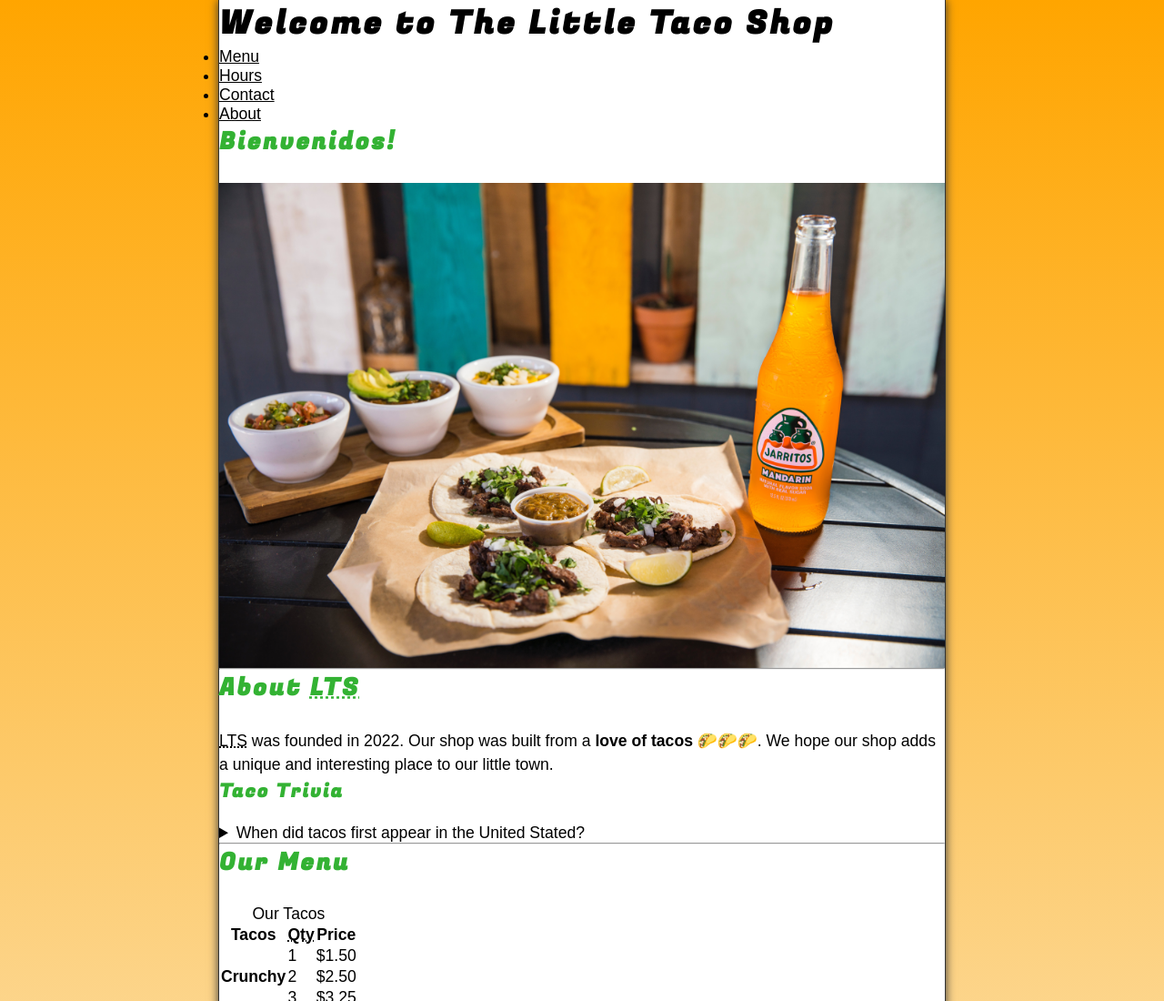
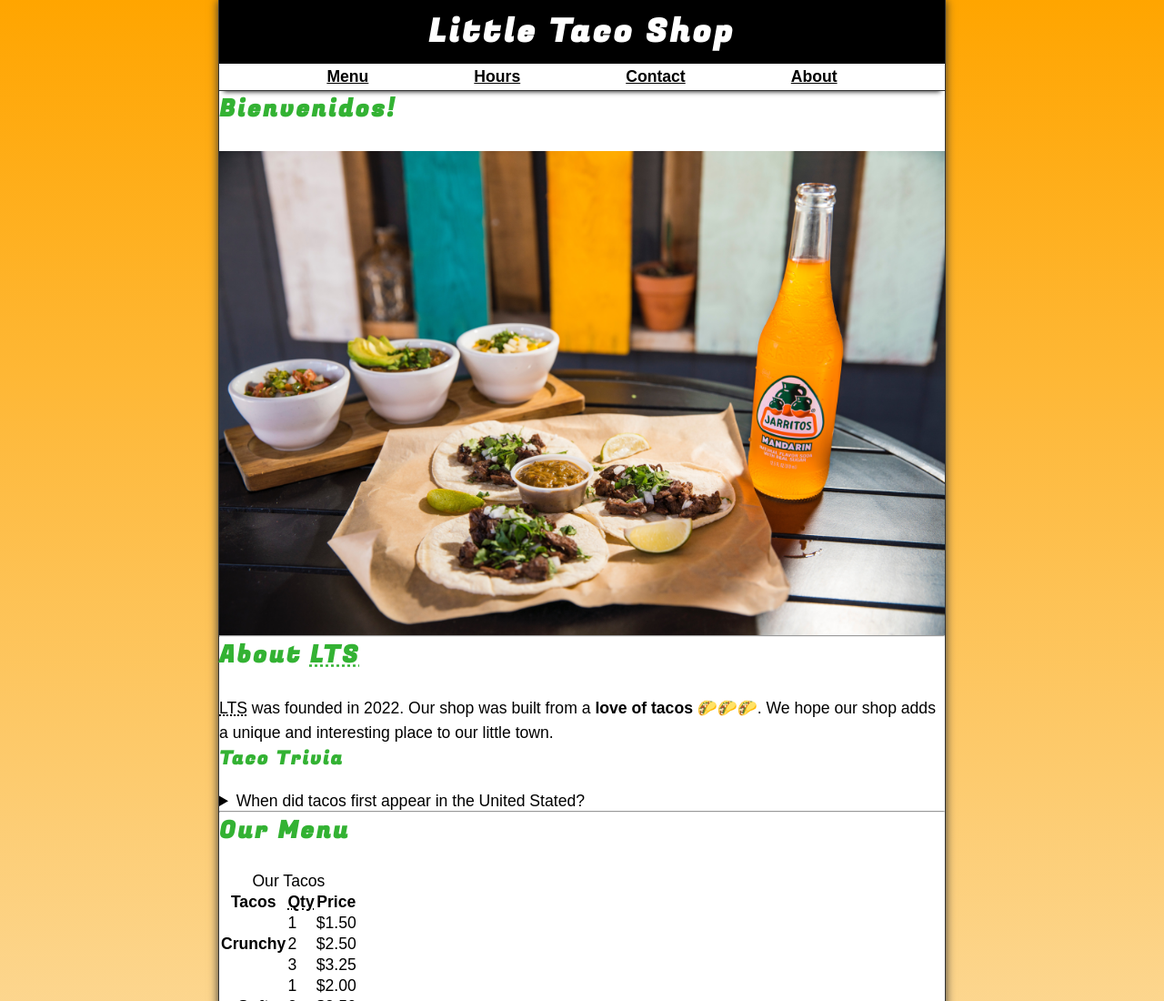
Before and after one commit to Dave-314land/little-taco-shop, a plain HTML site: page index.html in a window 1280 px wide. Shown: the top 1100 px of the page at 91% size. Drawn offline with Linux system fonts and the light colour scheme.

Commit message:
added css for header section

```diff
--- a/css/style.css
+++ b/css/style.css
@@ -36,16 +36,26 @@ textarea {
     --BGCOLOR: orange;
     --BGCOLOR-FADE: rgb(252, 220, 160);
     --BGIMAGE: linear-gradient(to bottom, var(--BGCOLOR), var(--BGCOLOR-FADE));
-    --BODY-BGCOLOR: #fff;
+    --BODY-BGCOLOR: #FFF;
     --FONT-COLOR: #000;
     --BORDER-COLOR: #333;
     --HIGHLIGHT-COLOR: rgb(51, 178, 51);
     --LINK-COLOR: #000;
     --LINK-HOVER: hsla(0, 0%, 0%, 0.6);
     --LINK-ACTIVE: orange;
+    --HEADER-BGCOLOR: #000;
+    --HEADER-COLOR: #FFF;
+    --NAV-BGCOLOR: #FFF;
 
     /* BORDERS */
     --BORDERS: 1px solid var(--BORDER-COLOR);
+
+    /* STANDARD PADDING */
+    --PADDING-TOPBOTTOM: 0.25em;
+    --PADDING-SIDE: 2.5%;
+
+    /* STANDARD MARGIN */
+    --MARGIN: clamp(1em, 2.5vh, 1.5em) 0;
 }
 
 
@@ -115,3 +125,34 @@ a:focus-visible {
 a:active {
     color: var(--LINK-ACTIVE);
 }
+
+
+/* || HEADER */
+
+.header {
+    position: sticky;
+    top: 0;
+    z-index: 1;
+}
+
+.header__h1 {
+    text-align: center;
+    background-color: var(--HEADER-BGCOLOR);
+    color: var(--HEADER-COLOR);
+    padding: var(--PADDING-TOPBOTTOM) var(--PADDING-SIDE);
+}
+
+.header__nav {
+    background-color: var(--NAV-BGCOLOR);
+    border-bottom: var(--BORDERS);
+    font-weight: bold;
+    box-shadow: 0 6px 5px -5px var(--BORDER-COLOR);
+}
+
+.header__ul {
+    padding: var(--PADDING-TOPBOTTOM) var(--PADDING-SIDE);
+    list-style-type: none;
+    display: flex;
+    justify-content: space-evenly;
+    gap: 1rem;
+}
--- a/index.html
+++ b/index.html
@@ -13,7 +13,7 @@
 
 <body>
     <header class="header">
-        <h1 class="header__h1">Welcome to The Little Taco Shop</h1>
+        <h1 class="header__h1">Little Taco Shop</h1>
         <nav class="header__nav">
             <ul class="header__ul">
                 <li>
```
Also changed, not shown: contact.html (+1 -1 lines).
